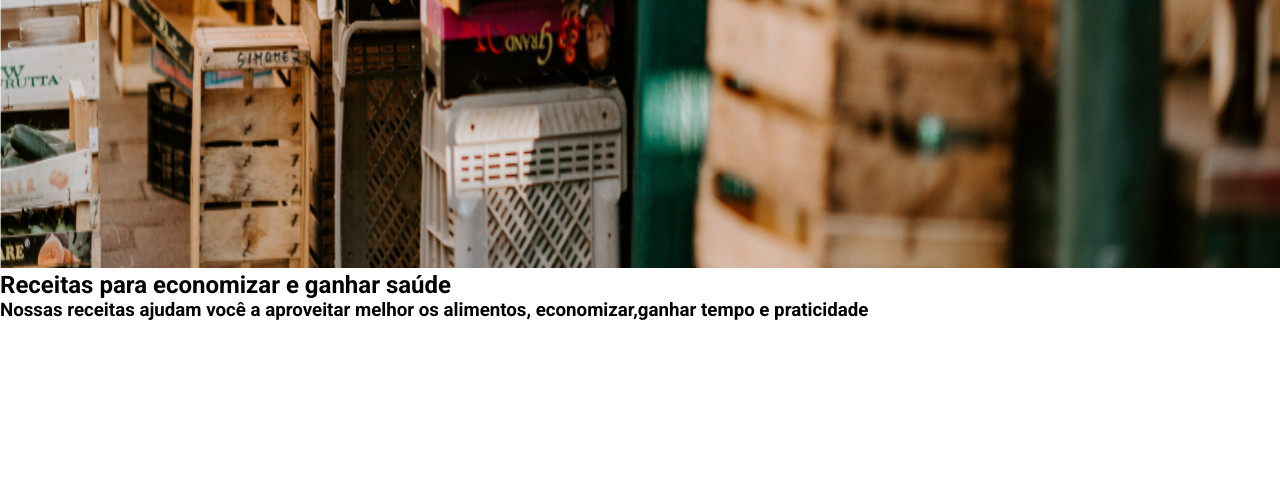
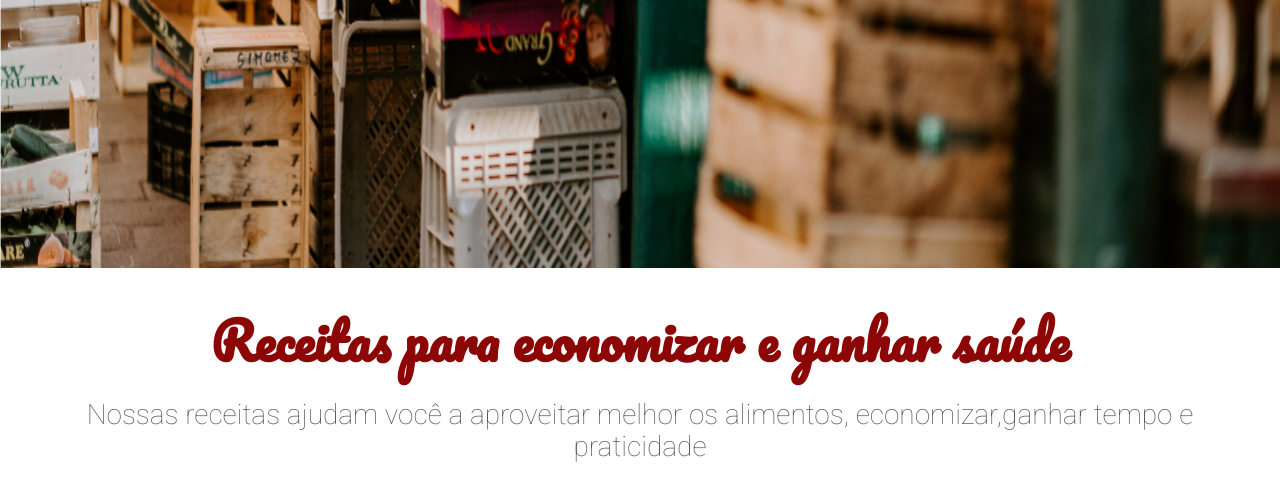
Before and after one commit to Reysson/Html-Css-Arquitetura-Metodologia, a plain HTML site: page arquitetura-css-assets/index.html in a window 1280 px wide. Shown: the part 532-1032 px from the top of the page. Before the commit the page ends 854 px from the top, so only its background shows below. Drawn offline with Linux system fonts and the light colour scheme.

```diff
--- /dev/null
+++ b/arquitetura-css-assets/assets/css/sobre/sobre-descricao.css
@@ -0,0 +1,5 @@
+.sobre__descricao{
+    color: #595959;
+    font-size: 1.75rem;
+    font-weight: 100;
+}
--- /dev/null
+++ b/arquitetura-css-assets/assets/css/sobre/sobre-titulo.css
@@ -0,0 +1,5 @@
+.sobre__titulo{
+    color: #8d0606;
+    font-family: Pacifico,cursive;
+    font-size: 3.1875rem;
+}
--- /dev/null
+++ b/arquitetura-css-assets/assets/css/sobre/sobre.css
@@ -0,0 +1,4 @@
+.sobre{
+    padding: 2.5rem;
+    text-align: center;
+}
--- a/arquitetura-css-assets/index.html
+++ b/arquitetura-css-assets/index.html
@@ -17,6 +17,9 @@
     <link rel="stylesheet" href="./assets/css/banner/banner.css">
     <link rel="stylesheet" href="./assets/css/banner/banner-imagem.css">
     <link rel="stylesheet" href="./assets/css/banner/banner-titulo.css">
+    <link rel="stylesheet" href="./assets/css/sobre/sobre.css">
+    <link rel="stylesheet" href="./assets/css/sobre/sobre-titulo.css">
+    <link rel="stylesheet" href="./assets/css/sobre/sobre-descricao.css">
 </head>
 
 <body>
@@ -39,9 +42,9 @@
 
     <section class="sobre">
         <h2 class="sobre__titulo">Receitas para economizar e ganhar saúde</h2>
-        <h3 class="sobre__descricao">
+        <p class="sobre__descricao">
             Nossas receitas ajudam você a aproveitar melhor os alimentos, economizar,ganhar tempo e praticidade
-        </h3>
+        </p>
     </section>
 </body>
 
```
